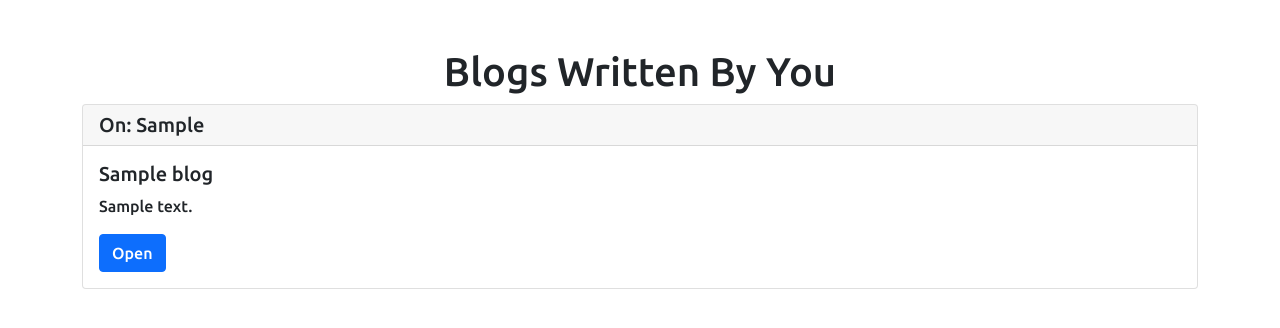
After one commit to natyavidhan/DosisPy, a Flask app: template templates/blogs/all.html in a window 1280 px wide. The commit adds this page. Shown: the top 328 px of the page. Run offline with Flask 2, Linux system fonts and the light colour scheme; the template is opened without the code that fills it: most values are stand-ins (such as "Sample title", 1, 10 or a date in 2020); parts of the project's set-up code (start-up, migrations or seed data) failed here and were passed over.

Commit message:
added page for viewing your blogs

```diff
--- a/app.py
+++ b/app.py
@@ -298,6 +298,17 @@ def notifs():
             notifications = database.getNotifications(user['_id'])
             return render_template('patients/notifications.html', user = user, notifications = notifications)
 
+@app.route('/blogs')
+def blogs():
+    if 'user' in session:
+        user = database.getUser(session['user']['_id'])
+        if user['type'] == "doctor":
+            blogs = database.getBlogs(session['user']['_id'])
+            return render_template('blogs/all.html', user = session['user'], blogs = blogs)
+        else:
+            return redirect(url_for('index'))
+    return redirect(url_for('index'))
+
 def handle_authorize(remote, token, user_info):
     if database.userExists(user_info['email']):
         session['user'] = database.getUserByEmail(user_info['email'])
--- a/models.py
+++ b/models.py
@@ -12,6 +12,7 @@ class Database:
         self.config = dotenv_values(".env")
         self.db = MongoClient(self.config["MONGOURL"]).Dosis
         self.users = self.db.users
+        self.blogs = self.db.blogs
         self.blogs = self.db.blogs
         self.storage = storage
 
@@ -166,3 +167,6 @@ class Database:
                 if notification['type'] == "medicalReport":
                     notifs.append({'type': 'medicalReport', 'report': {"heading": notification['report']['heading'], "date": notification['report']['on'], "_id": notification['report']['_id']}})
             return notifs[::-1]
+
+    def getBlogs(self, id):
+        return [blog for blog in self.blogs.find({"by": id})]
--- /dev/null
+++ b/templates/blogs/all.html
@@ -0,0 +1,23 @@
+{% extends 'base.html' %}
+{% block title %}
+    All Blogs
+{% endblock title %}
+{% block content %}
+    <div class="container mt-5">
+        <div class="text-center">
+            <h1>Blogs Written By You</h1>
+        </div>
+        <div class="blogs">
+            {% for blog in blogs %}
+            <div class="card">
+                <h5 class="card-header">On: {{blog['on']}}</h5>
+                <div class="card-body">
+                    <h5 class="card-title">{{blog['heading']}}</h5>
+                    <p class="card-text">{{blog['content'][:50]}}</p>
+                    <a href="/blogs/{{blog['_id']}}" class="btn btn-primary">Open</a>
+                </div>
+            </div>
+            {% endfor %}
+        </div>
+    </div>
+{% endblock content %}
--- a/templates/patients/user.html
+++ b/templates/patients/user.html
@@ -41,12 +41,6 @@
                     </div>
                 </div>
                 </a>
-                <div class="user-card">
-                    <img src="/static/img/family.png" alt="" class="user-card-image">
-                    <div class="user-card-content">
-                        <h3 class="user-card-title">Families</h3>
-                    </div>
-                </div>
             </div>
         </center>
     </div>
```
Also changed, not shown: templates/doctors/doctor.html (+8 -0 lines), static/img/blog.png (added).
